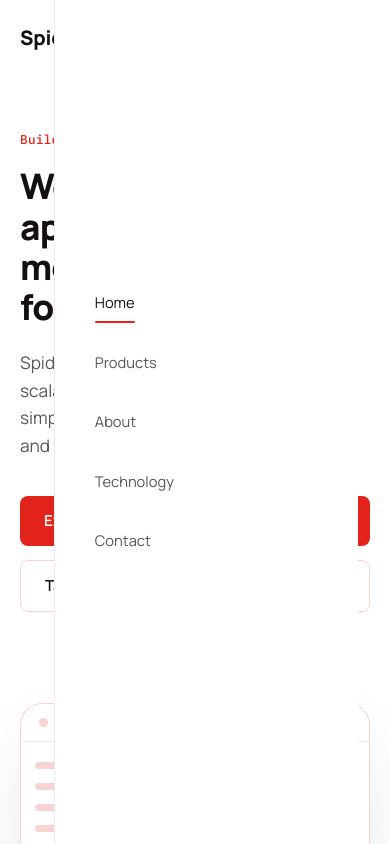
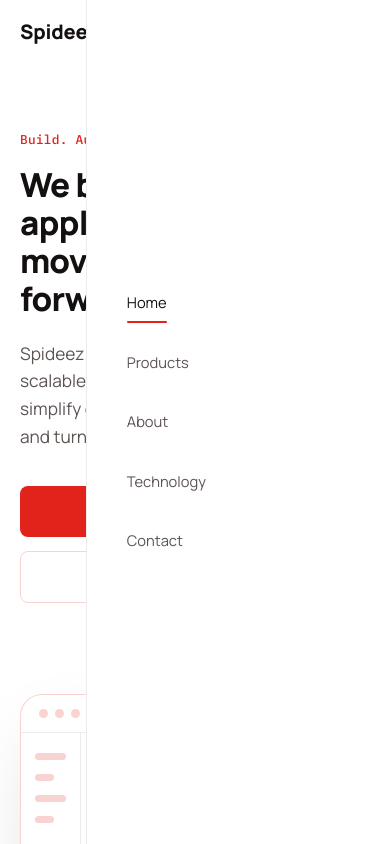
Before and after one commit to ixbalaji19/spideez-web, a plain HTML site: page index.html in a window 390 px wide. Both pictures are taken after a click on the button "Open menu". Shown: the top 844 px of the page. Drawn offline with Linux system fonts and the light colour scheme.

Commit message:
Media Query Updated

```diff
--- a/css/style.css
+++ b/css/style.css
@@ -52,9 +52,16 @@ body {
   line-height: 1.6;
   -webkit-font-smoothing: antialiased;
   overflow-x: hidden;
+  overflow-wrap: break-word;
 }
 
-img { max-width: 100%; display: block; }
+img, svg, video { max-width: 100%; display: block; }
+
+/* Allow grid/flex children to shrink below their content width (prevents horizontal overflow) */
+.hero-inner > *, .about-inner > *, .footer-inner > *,
+.feature-grid > *, .product-grid > *, .tech-grid > *, .process-timeline > * {
+  min-width: 0;
+}
 
 a {
   color: inherit;
@@ -251,7 +258,7 @@ section {
 
 .hero-inner {
   display: grid;
-  grid-template-columns: 1.05fr 0.95fr;
+  grid-template-columns: minmax(0, 1.05fr) minmax(0, 0.95fr);
   gap: 60px;
   align-items: center;
 }
@@ -849,7 +856,8 @@ section {
    ========================================================= */
 
 @media (max-width: 1024px) {
-  .hero-inner { grid-template-columns: 1fr; }
+  .hero-inner { grid-template-columns: minmax(0, 1fr); }
+  .card-1 { right: 0; }
   .hero-visual { margin-top: 40px; min-height: 380px; }
   .about-inner { grid-template-columns: 1fr; gap: 44px; }
   .feature-grid { grid-template-columns: repeat(2, 1fr); }
@@ -865,6 +873,7 @@ section {
     top: 0;
     right: 0;
     height: 100vh;
+    height: 100dvh;
     background: var(--bg-primary);
     border-left: 1px solid var(--border);
   }
@@ -875,12 +884,18 @@ section {
     align-items: flex-start;
     gap: 28px;
     width: min(78vw, 320px);
+    margin: 0;
     padding: 0 40px;
     transform: translateX(100%);
-    transition: transform 0.35s var(--ease);
+    visibility: hidden;
+    transition: transform 0.35s var(--ease), visibility 0s linear 0.35s;
   }
 
-  .nav-links.open { transform: translateX(0); }
+  .nav-links.open {
+    transform: translateX(0);
+    visibility: visible;
+    transition: transform 0.35s var(--ease), visibility 0s;
+  }
 
   .nav-cta { display: none; }
 
@@ -902,3 +917,31 @@ section {
   .floating-card { display: none; }
   .cta { padding: 90px 0; }
 }
+
+/* ---------- Phones ---------- */
+@media (max-width: 640px) {
+  .hero-title { font-size: clamp(1.9rem, 8.5vw, 2.4rem); }
+  .section-heading { font-size: clamp(1.6rem, 7vw, 2rem); }
+  .hero-actions .btn { width: 100%; justify-content: center; }
+  .btn { white-space: normal; text-align: center; }
+  .cta .btn-large { width: 100%; justify-content: center; }
+  .navbar { padding: 16px 0; }
+  .browser-body { grid-template-columns: 60px 1fr; min-height: 260px; }
+  .app-main { padding: 14px; }
+  .app-stat-row { flex-wrap: wrap; }
+  .app-stat { min-width: 90px; }
+}
+
+@media (max-width: 380px) {
+  .container { padding: 0 16px; }
+  .hero { padding: 110px 0 56px; }
+  .tech-grid { grid-template-columns: 1fr; }
+  .logo { font-size: 1.1rem; }
+}
+
+/* ---------- Touch devices: comfortable tap targets ---------- */
+@media (hover: none) and (pointer: coarse) {
+  .hamburger { width: 44px; padding: 10px; }
+  .nav-link { padding: 8px 0; }
+  .btn:hover, .btn-primary:hover { transform: none; }
+}
```
